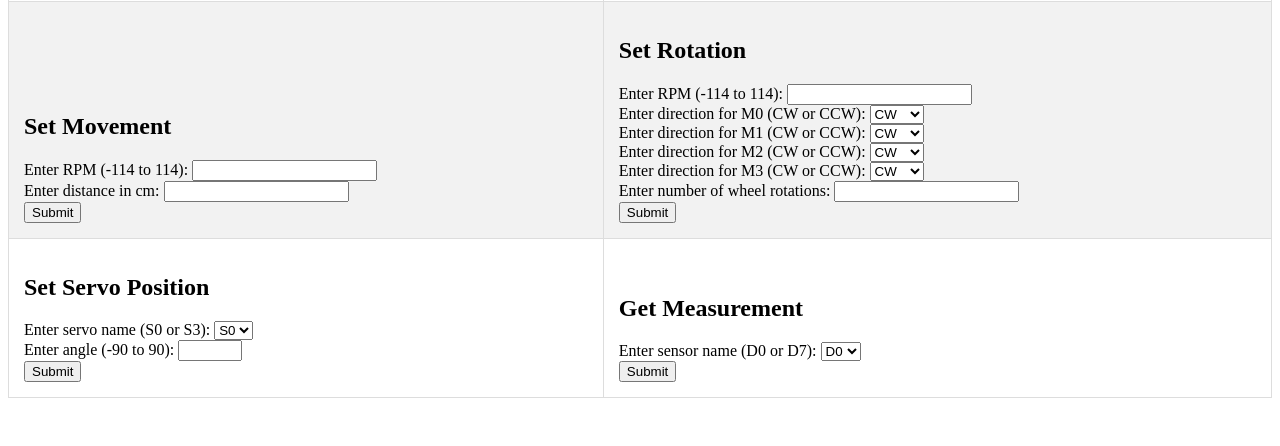
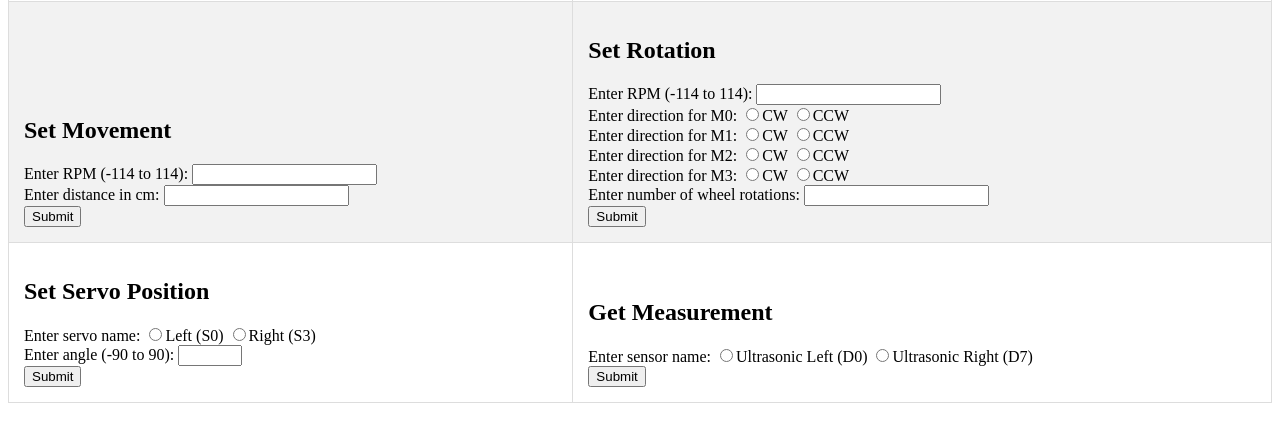
Before and after one commit to nincns/pi-top-Zeta-OmniBot, a Flask app: page / in a window 1280 px wide. Shown: the part 354-800 px from the top of the page. Run offline with Flask 3, Linux system fonts and the light colour scheme.

Commit message:
change to radio buttons

```diff
--- a/zeta-bot/templates/index.html
+++ b/zeta-bot/templates/index.html
@@ -54,29 +54,21 @@
                     <label for="rpm">Enter RPM (-114 to 114):</label>
                     <input type="number" name="rpm" id="rpm" required>
                     <br>
-                    <label for="direction_fl">Enter direction for M0 (CW or CCW):</label>
-                    <select name="direction_fl" id="direction_fl" required>
-                        <option value="CW">CW</option>
-                        <option value="CCW">CCW</option>
-                    </select>
+                    <label>Enter direction for M0:</label>
+                    <input type="radio" name="direction_fl" value="CW">CW
+                    <input type="radio" name="direction_fl" value="CCW">CCW
                     <br>
-                    <label for="direction_bl">Enter direction for M1 (CW or CCW):</label>
-                    <select name="direction_bl" id="direction_bl" required>
-                        <option value="CW">CW</option>
-                        <option value="CCW">CCW</option>
-                    </select>
+                    <label>Enter direction for M1:</label>
+                    <input type="radio" name="direction_bl" value="CW">CW
+                    <input type="radio" name="direction_bl" value="CCW">CCW
                     <br>
-                    <label for="direction_fr">Enter direction for M2 (CW or CCW):</label>
-                    <select name="direction_fr" id="direction_fr" required>
-                        <option value="CW">CW</option>
-                        <option value="CCW">CCW</option>
-                    </select>
+                    <label>Enter direction for M2:</label>
+                    <input type="radio" name="direction_fr" value="CW">CW
+                    <input type="radio" name="direction_fr" value="CCW">CCW
                     <br>
-                    <label for="direction_br">Enter direction for M3 (CW or CCW):</label>
-                    <select name="direction_br" id="direction_br" required>
-                        <option value="CW">CW</option>
-                        <option value="CCW">CCW</option>
-                    </select>
+                    <label>Enter direction for M3:</label>
+                    <input type="radio" name="direction_br" value="CW">CW
+                    <input type="radio" name="direction_br" value="CCW">CCW
                     <br>
                     <label for="target_rotation">Enter number of wheel rotations:</label>
                     <input type="number" name="target_rotation" id="target_rotation" step="0.01" required>
@@ -89,11 +81,9 @@
             <td>
                 <h2>Set Servo Position</h2>
                 <form action="/set_servo_position" method="post">
-                    <label for="servo_name">Enter servo name (S0 or S3):</label>
-                    <select name="servo_name" id="servo_name" required>
-                        <option value="S0">S0</option>
-                        <option value="S3">S3</option>
-                    </select>
+                    <label for="servo_name">Enter servo name:</label>
+                    <input type="radio" name="servo_name" id="servo_name_left" value="S0" required>Left (S0)
+                    <input type="radio" name="servo_name" id="servo_name_right" value="S3" required>Right (S3)
                     <br>
                     <label for="angle">Enter angle (-90 to 90):</label>
                     <input type="number" name="angle" id="angle" min="-90" max="90" required>
@@ -104,11 +94,9 @@
             <td>
                 <h2>Get Measurement</h2>
                 <form action="/get_measurement" method="post">
-                    <label for="sensor_name">Enter sensor name (D0 or D7):</label>
-                    <select name="sensor_name" id="sensor_name" required>
-                        <option value="D0">D0</option>
-                        <option value="D7">D7</option>
-                    </select>
+                    <label for="sensor_name">Enter sensor name:</label>
+                    <input type="radio" name="sensor_name" id="sensor_name_left" value="D0" required>Ultrasonic Left (D0)
+                    <input type="radio" name="sensor_name" id="sensor_name_right" value="D7" required>Ultrasonic Right (D7)
                     <br>
                     <button type="submit">Submit</button>
                 </form>
```
